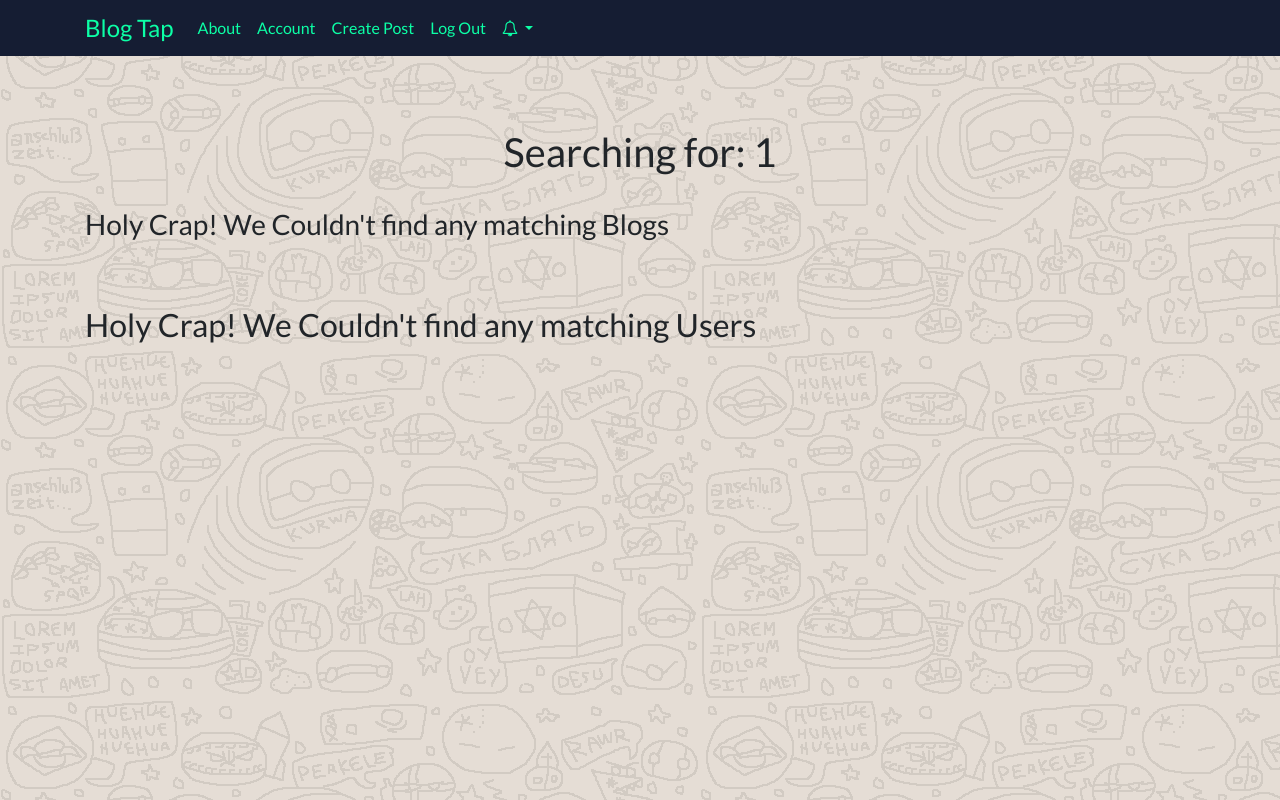
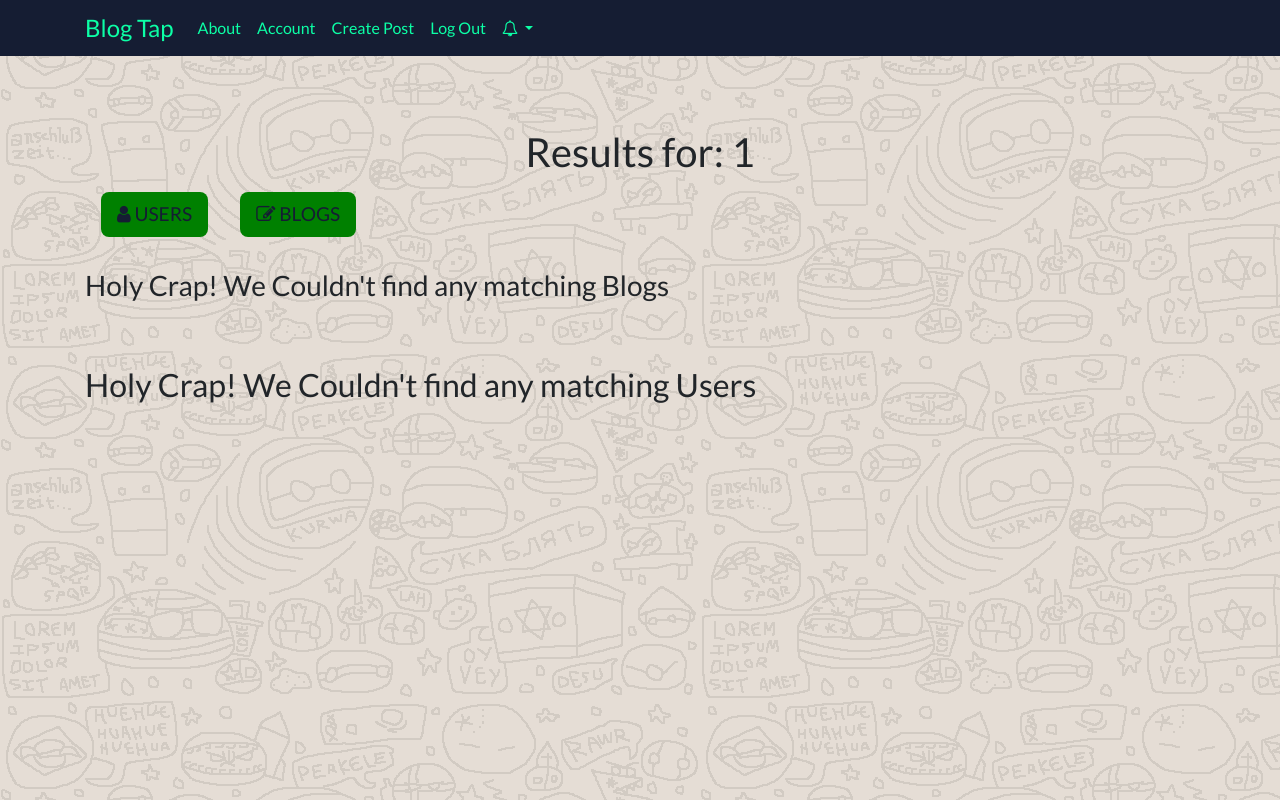
Before and after one commit to ruppysuppy/Blog-Tap, a Flask app: page /search/1 in a window 1280 px wide. Run offline with Flask 2, Linux system fonts and the light colour scheme; the visitor is signed in with stand-in values (Sample User, id 1); data comes from the database, SQL or seed files in the repository; data that the repository does not hold is empty; some libraries are stand-ins or nearby versions; some web fonts are replaced.

Commit message:
Search improvements + Small UI changes (Still a lot to do for search page)

```diff
--- a/blog/core/search_engine.py
+++ b/blog/core/search_engine.py
@@ -32,7 +32,7 @@ def num_char_different(str1, str2):
 ####################################################
 
 def similarity(str1, str2):
-    diff = num_char_different(str1, str2)
+    diff = num_char_different(str1.lower(), str2.lower())
     length = max(len(str1), len(str2))
 
     return (1 - (diff / length))
--- /dev/null
+++ b/blog/static/style/search.css
@@ -0,0 +1,29 @@
+.btn-container-tab {
+    margin: auto;
+    display: flex;
+}
+
+.btn-tab {
+    font-size: larger;
+    border-radius: 8px;
+    background-color: green;
+    color: #151D33;
+    margin: 8px 16px;
+    padding: 8px 16px;
+    transition: 0.1s;
+}
+
+.btn-tab:hover {
+    color: white;
+    background-color: rgb(0, 68, 0);
+    cursor: pointer;
+}
+
+@media (max-width: 600px) {
+    .btn-tab {
+        font-size: medium;
+        border-radius: 6px;
+        margin: 8px;
+        padding: 6px 12px;
+    }
+}
--- a/blog/templates/base.html
+++ b/blog/templates/base.html
@@ -11,7 +11,7 @@
     <link href="https://fonts.googleapis.com/css?family=Marvel&display=swap" rel="stylesheet">
     <link rel="stylesheet" href="https://stackpath.bootstrapcdn.com/font-awesome/4.7.0/css/font-awesome.min.css">
     <link rel="stylesheet" href="https://stackpath.bootstrapcdn.com/bootstrap/4.3.1/css/bootstrap.min.css" integrity="sha384-ggOyR0iXCbMQv3Xipma34MD+dH/1fQ784/j6cY/iJTQUOhcWr7x9JvoRxT2MZw1T" crossorigin="anonymous">
-    <link rel="stylesheet" href="{{url_for('static', filename='style/base_style.css')}}">
+    <link rel="stylesheet" href="{{url_for('static', filename='style/base_style.css')}}"> {% block links %} {% endblock links %}
 </head>
 
 <body style="width: 100vw; overflow-x: hidden; overflow-y: scroll;">
--- a/blog/templates/search.html
+++ b/blog/templates/search.html
@@ -1,8 +1,18 @@
-{% extends 'base.html' %} {% block title %} Search {% endblock title %} {% block content %}
+{% extends 'base.html' %} {% block title %} Search {% endblock title %} {% block content %} {% block links %}
+<link rel="stylesheet" href="{{url_for('static', filename='style/search.css')}}"> {% endblock links %}
 
 <div class="container">
     <div align="center">
-        <h1 class="reactive-text-1 text-break">Searching for: {{param}}</h1>
+        <h1 class="reactive-text-1 text-break">Results for: {{param}}</h1>
+    </div>
+</div>
+
+<div class="btn-container-tab" align="center">
+    <div id="user-btn" class="btn-tab">
+        <i class="fa fa-user" aria-hidden="true"></i> USERS
+    </div>
+    <div id="blog-btn" class="btn-tab">
+        <i class="fa fa-pencil-square-o" aria-hidden="true"></i> BLOGS
     </div>
 </div>
 
@@ -42,8 +52,11 @@
     <div class="container card-container" style="display: flex; flex-wrap: wrap;">
         {% for user in users %}
         <a href="{{url_for('user.user_posts', user_id=user.id)}}" class="blog-card" style="font-weight: 700;">
-            <img src="{{url_for('static', filename='img/profile_image/'+user.profile_image)}}" alt="Error! Picture not found." style="border-radius: 50%; height: 75px; width: 75px; margin-bottom: 8px;">
-            <h3 class="reactive-text-3 text-break">{{user.username}}</h3>
+            <div style="padding: 0; margin: 0;" align='center'>
+                <img src="{{url_for('static', filename='img/profile_image/'+user.profile_image)}}" alt="Error! Picture not found." style="border-radius: 50%; height: 150px; width: 150px; margin: 16px 0;">
+                <br>
+                <h3 class="reactive-text-3 text-break">{{user.username}}</h3>
+            </div>
         </a>
         {% endfor %}
     </div>
```
